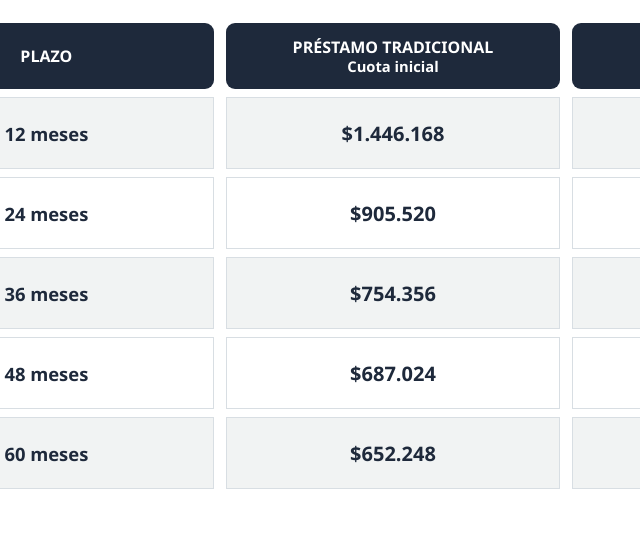
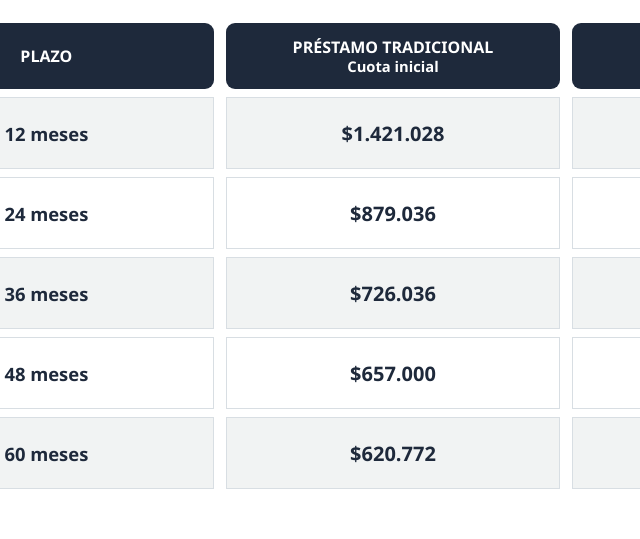
Before and after one commit to schwgon/Prueba-Credito-Prendario, a plain HTML site: page index.html in a window 1280 px wide. Shown: the part 1583-2122 px from the top of the page, 247-887 px from the left. Drawn offline with Linux system fonts and the light colour scheme.

Commit message:
Update index.html

```diff
--- a/index.html
+++ b/index.html
@@ -695,7 +695,7 @@
                 cordoba: 500000,
                 santiago: 530000
             };
-            const COEF = {12:120.514, 24:75.460, 36:62.863, 48:57.252, 60:54.354};
+            const COEF = {12:118.419, 24:73.253, 36:60.503, 48:54.750, 60:51.731};
             const TEL = "5493571311891";
             const COEF_UVA = {24: 55.06065, 36: 41.35006, 48: 34.64069, 60: 30.72835};
             let montoMaximoUVAActual = 0;
```
